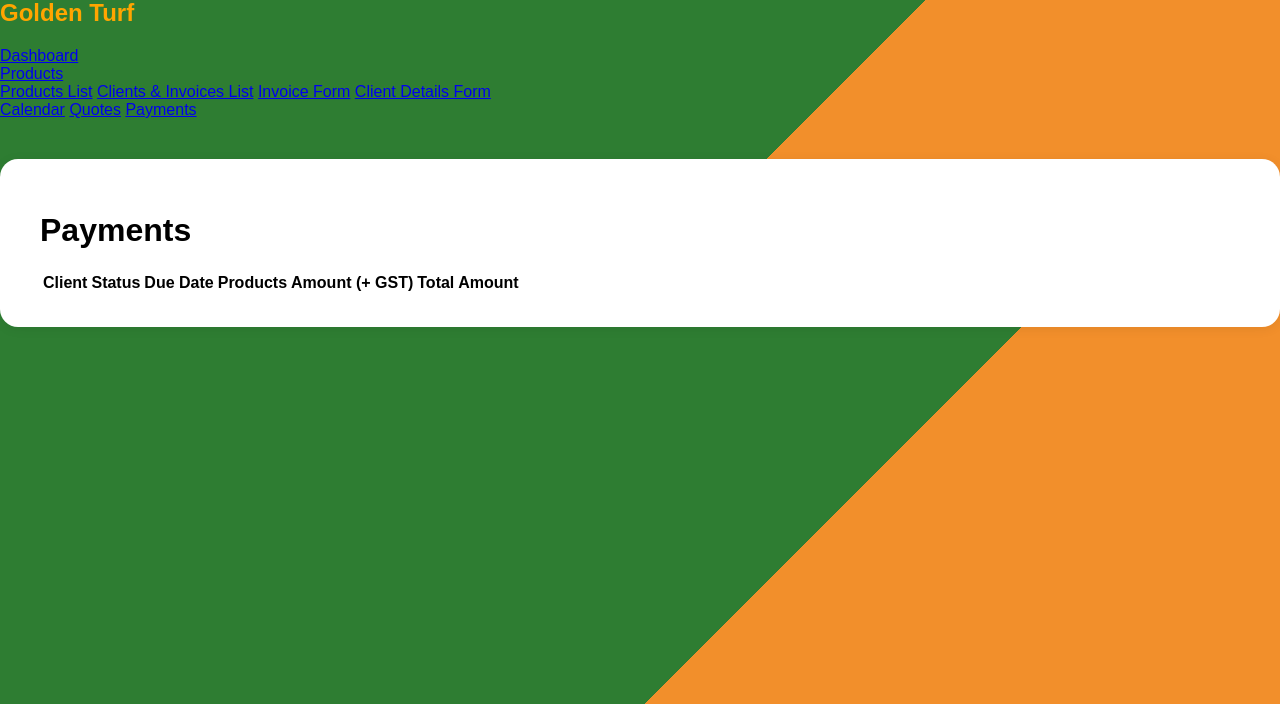
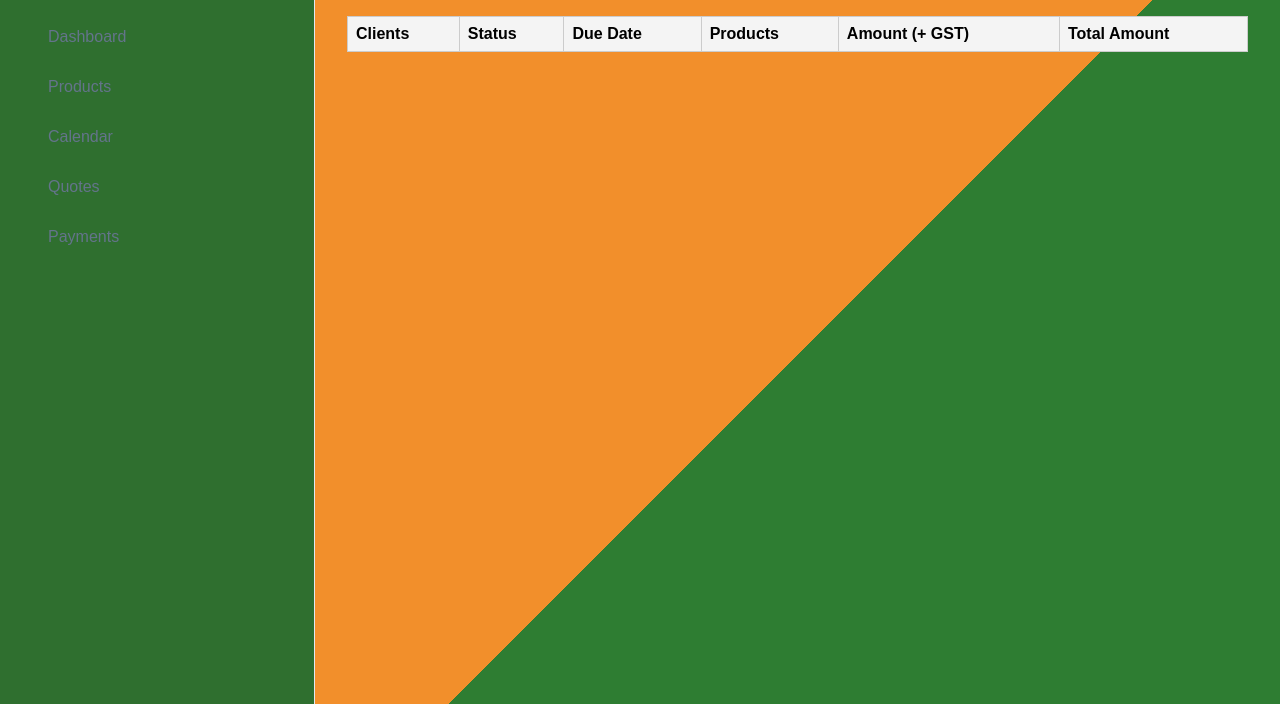
Before and after one commit to gnlcmg/Golden-Turf, a Flask app: page /payments in a window 1280 px wide. Shown: the part 96-800 px from the top of the page. Run offline with Flask 3, Linux system fonts and the light colour scheme; a user stored in the database is signed in; data that the repository does not hold is empty.

Commit message:
payments working!

```diff
--- a/app.py
+++ b/app.py
@@ -383,6 +383,9 @@
 
 @app.route('/payments')
 def payments():
+    """Render the blank payments page."""
+    return render_template('payments.html')
+def payments():
     if 'user_name' not in session:
         return redirect(url_for('login'))
 
--- a/static/dashboard.css
+++ b/static/dashboard.css
@@ -43,7 +43,7 @@
     padding: 12px 20px;
     text-decoration: none;
     font-size: 18px;
-    font-weight: bold;
+    font-weight: normal;
     display: block;
 }
 
--- a/static/payments.css
+++ b/static/payments.css
@@ -1,6 +1,6 @@
 body {
     font-family: Arial, sans-serif;
-    background: linear-gradient(135deg, #2e7d32 60%, #F28F2B 40%);
+    background: linear-gradient(135deg, #F28F2B 60%, #2e7d32 40%);
     margin: 0;
     padding: 0;
 }
@@ -39,3 +39,23 @@
     font-weight: bold;
     margin-left: 8px;
 }
+
+/* Sidebar styles for payments page */
+.sidebar {
+    background-color: #2f6f2f !important; /* Change to green */
+    color: #FFFFFF !important; /* Change font color to white */
+    padding: 20px;
+}
+
+.sidebar h2 {
+    color: white;
+}
+
+.sidebar nav a {
+    color: #FFFFFF; /* Ensure font color is white */
+    text-decoration: none;
+}
+
+.sidebar nav a:hover {
+    color: #f0f0f0;
+}
--- a/templates/payments.html
+++ b/templates/payments.html
@@ -2,71 +2,152 @@
 <html>
 <head>
     <meta charset="utf-8">
-    <title>Golden Turf Payments</title>
-    <link rel="stylesheet" href="{{ url_for('static', filename='payments.css') }}">
+    <title>Payments</title>
+    <link rel="stylesheet" href="{{ url_for('static', filename='payments.css') }}" />
     <link href="https://fonts.googleapis.com/css?family=Inter:400,600,700&display=swap" rel="stylesheet">
+    <style>
+        table { width: 100%; border-collapse: collapse; }
+        th, td { border: 1px solid #ccc; padding: 8px; text-align: left; }
+        th { background-color: #f4f4f4; }
+        .overdue { color: red; font-weight: bold; }
+
+        /* Main wrapper and sidebar styles */
+        .main-wrapper {
+            display: flex;
+            min-height: 100vh;
+        }
+
+        .sidebar {
+            width: 250px;
+            background: #f8fafc;
+            padding: 2rem;
+            border-right: 1px solid #e2e8f0;
+        }
+
+        .sidebar h2 {
+            color: #1e293b;
+            margin-bottom: 2rem;
+            font-size: 1.5rem;
+            font-weight: 700;
+        }
+
+        .sidebar nav {
+            display: flex;
+            flex-direction: column;
+            gap: 0.5rem;
+        }
+
+        .sidebar nav a {
+            color: #64748b;
+            text-decoration: none;
+            padding: 0.75rem 1rem;
+            border-radius: 6px;
+            transition: all 0.2s;
+            font-weight: 500;
+        }
+
+        .sidebar nav a:hover {
+            background: #e2e8f0;
+            color: #1e293b;
+        }
+
+        .nav-dropdown {
+            position: relative;
+        }
+
+        .dropbtn {
+            color: #64748b;
+            text-decoration: none;
+            padding: 0.75rem 1rem;
+            border-radius: 6px;
+            transition: all 0.2s;
+            font-weight: 500;
+            display: block;
+            cursor: pointer;
+        }
+
+        .dropbtn:hover {
+            background: #e2e8f0;
+            color: #1e293b;
+        }
+
+        .dropdown-content {
+            display: none;
+            position: absolute;
+            background: white;
+            min-width: 200px;
+            box-shadow: 0 2px 8px rgba(0,0,0,0.1);
+            border-radius: 6px;
+            z-index: 1;
+            left: 100%;
+            top: 0;
+        }
+
+        .dropdown-content a {
+            color: #64748b;
+            padding: 0.75rem 1rem;
+            text-decoration: none;
+            display: block;
+            border-radius: 0;
+        }
+
+        .dropdown-content a:hover {
+            background: #f1f5f9;
+            color: #1e293b;
+        }
+
+        .nav-dropdown:hover .dropdown-content {
+            display: block;
+        }
+
+        .content-area {
+            flex: 1;
+            padding: 2rem;
+        }
+    </style>
 </head>
 <body>
     <div class="main-wrapper">
-        <!-- Sidebar -->
             <div class="sidebar">
-            <div style="width:100%;text-align:center;margin-bottom:20px;">
-                <img src="{{ url_for('static', filename='golden_turf_logo.png') }}" alt="Golden Turf Logo" style="width:100px;display:block;margin:0 auto;">
-            </div>
-            <h2 style="color: orange;">Golden Turf</h2>
-            <nav class="navbar">
-                <a href="/dashboard">Dashboard</a>
+            <h2><img src="{{ url_for('static', filename='logo.png') }}" alt="Golden Turf Logo" style="width: 100%; height: auto;"></h2>
+            <nav>
+                <a href="{{ url_for('dashboard') }}">Dashboard</a>
                 <div class="nav-dropdown">
                     <a href="#" class="dropbtn">Products</a>
                     <div class="dropdown-content">
                         <a href="{{ url_for('products_list') }}">Products List</a>
-                        <a href="{{ url_for('list_page') }}">Clients & Invoices List</a>
+                        <a href="{{ url_for('clients') }}">Clients & Invoices List</a>
                         <a href="{{ url_for('invoice') }}">Invoice Form</a>
                         <a href="{{ url_for('clients') }}">Client Details Form</a>
                     </div>
                 </div>
                 <a href="{{ url_for('calendar') }}">Calendar</a>
                 <a href="{{ url_for('quotes') }}">Quotes</a>
-                <a href="{{ url_for('payments') }}" class="active">Payments</a>
+                <a href="{{ url_for('payments') }}">Payments</a>
             </nav>
         </div>
 
-        <!-- Payments List -->
-        <div class="payments-container">
-            <h1>Payments</h1>
+        <div class="content-area">
+            <h1>Payments Page</h1>
             <table>
-                <thead>
                 <tr>
-                        <th>Client</th>
+                    <th>Clients</th>
                     <th>Status</th>
                     <th>Due Date</th>
                     <th>Products</th>
                     <th>Amount (+ GST)</th>
                     <th>Total Amount</th>
                 </tr>
-                </thead>
-                <tbody>
                 {% for invoice in invoices %}
-                    {% set is_overdue = invoice.status == 'Unpaid' and invoice.due_date < current_date %}
-                    <tr class="{% if is_overdue %}overdue{% endif %}">
+                <tr class="{% if invoice.status == 'Unpaid' and invoice.due_date < current_date %}overdue{% endif %}">
                     <td>{{ invoice.client_name }}</td>
-                        <td>
-                            {{ invoice.status }}
-                            {% if is_overdue %}
-                                <span class="overdue-label">OVERDUE</span>
-                            {% endif %}
-                        </td>
+                    <td>{{ invoice.status }}</td>
                     <td>{{ invoice.due_date }}</td>
-                        <td>
-                            {% for product in invoice.products %}
-                                {{ product.name }} ({{ product.quantity }})<br>
-                            {% endfor %}
-                        </td>
-                        <td>${{ "%.2f"|format(invoice.amount_gst) }}</td>
-                        <td>${{ "%.2f"|format(invoice.total_amount) }}</td>
+                    <td>{{ invoice.product }}</td>
+                    <td>{{ invoice.price + invoice.gst }}</td>
+                    <td>{{ invoice.total }}</td>
                 </tr>
                 {% endfor %}
-                </tbody>
             </table>
         </div>
     </div>
```
Also changed, not shown: check_db_structure.py (added, +36 -0 lines), check_schema.py (added, +36 -0 lines), fix_invoices_table.py (added, +56 -0 lines), initialize_db.py (+14 -0 lines), test_due_date.py (added, +27 -0 lines). Lines whose indentation alone changed are shown as unchanged.
